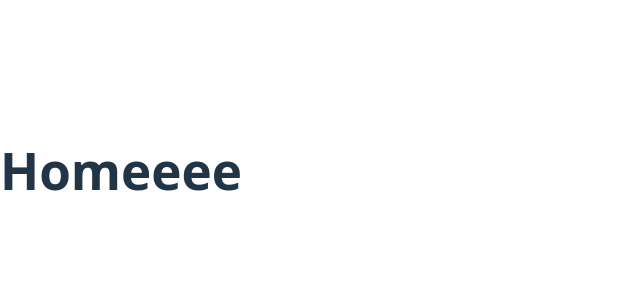
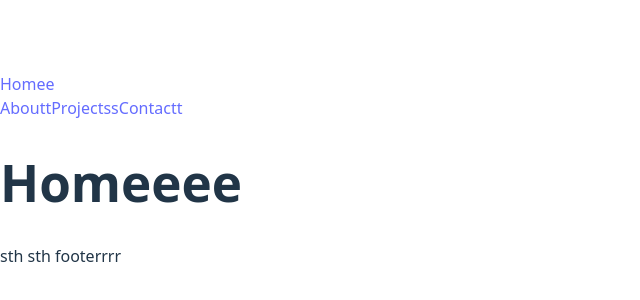
Before and after one commit to EvgeniaBabulkova/portfolio, a React (Vite) app: page / in a window 1280 px wide. Shown: the part 230-530 px from the top of the page, without its empty margins (0-640 px from the left). Built offline with nearby package versions, Linux system fonts and the light colour scheme.

Commit message:
base shared layout

```diff
--- a/src/App.tsx
+++ b/src/App.tsx
@@ -3,15 +3,20 @@ import HomePage from "./pages/HomePage";
 import AboutPage from "./pages/AboutPage";
 import NotFountPage from "./pages/NotFoundPage";
 import ProjectsPage from "./pages/ProjectsPage";
+import Layout from "./components/layout/Layout";
+import ContactPage from "./pages/ContactPage";
 
 function App() {
   return (
     <div>
       <Routes>
-        <Route path="/" element={<HomePage />} />
-        <Route path="/about" element={<AboutPage />} />
-        <Route path="/projects" element={<ProjectsPage />} />
-        <Route path="*" element={<NotFountPage />} />
+        <Route path="/" element={<Layout />}>
+          <Route index element={<HomePage />} />
+          <Route path="/about" element={<AboutPage />} />
+          <Route path="/projects" element={<ProjectsPage />} />
+          <Route path="/contact" element={<ContactPage />} />
+          <Route path="*" element={<NotFountPage />} />
+        </Route>
       </Routes>
     </div>
   );
--- /dev/null
+++ b/src/components/layout/Footer.tsx
@@ -0,0 +1,3 @@
+export default function Footer() {
+  return <div>sth sth footerrrr</div>;
+}
--- /dev/null
+++ b/src/components/layout/Layout.tsx
@@ -0,0 +1,15 @@
+import { Outlet } from "react-router-dom";
+import Navbar from "./Navbar";
+import Footer from "./Footer";
+
+export default function Layout() {
+  return (
+    <>
+      <Navbar />
+      <main>
+        <Outlet />
+      </main>
+      <Footer />
+    </>
+  );
+}
--- /dev/null
+++ b/src/components/layout/Navbar.tsx
@@ -0,0 +1,14 @@
+import { Link, NavLink } from "react-router-dom";
+
+export default function Navbar() {
+  return (
+    <div>
+      <Link to="/">Homee</Link>
+      <div>
+        <NavLink to="/about">Aboutt</NavLink>
+        <NavLink to="/projects">Projectss</NavLink>
+        <NavLink to="/contact">Contactt</NavLink>
+      </div>
+    </div>
+  );
+}
```
